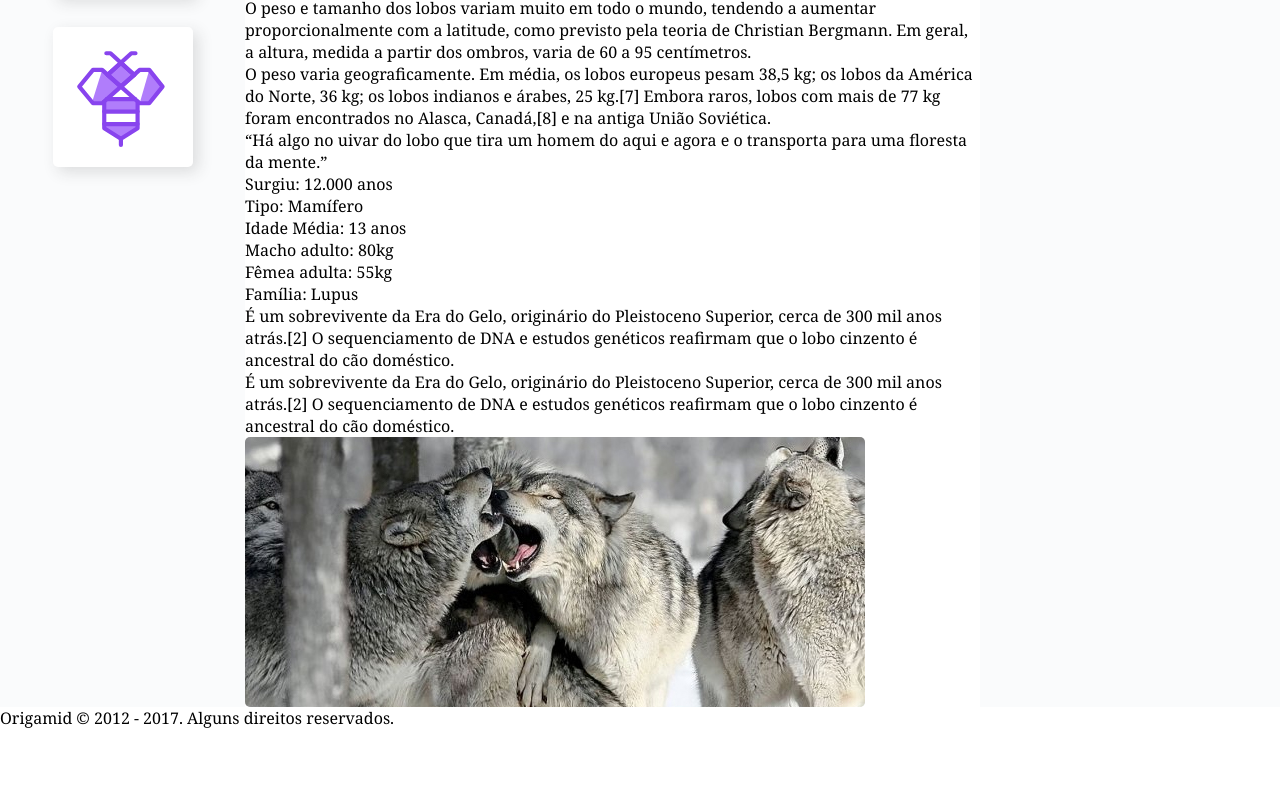
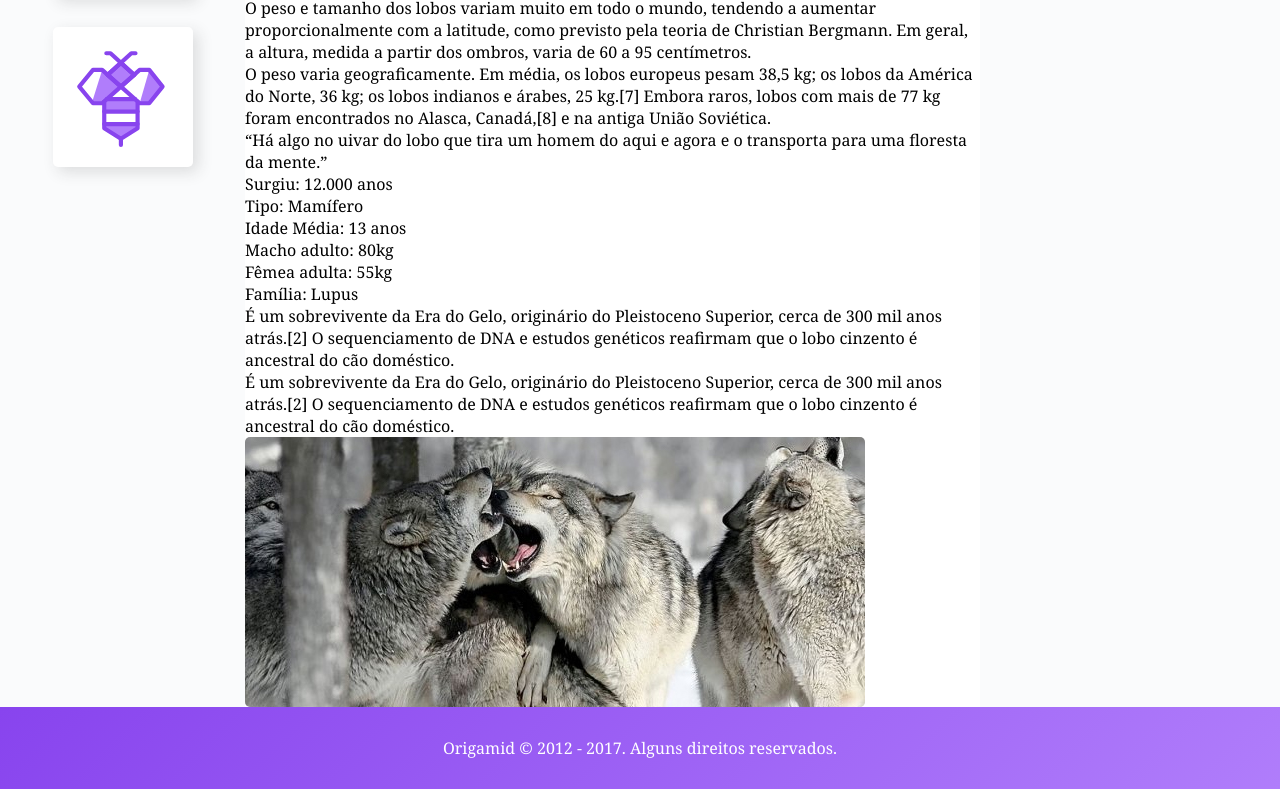
Before and after one commit to CarvalhoFCC/Wildbeast-Origamid, a plain HTML site: page index.html in a window 1280 px wide. Shown: the part 957-1746 px from the top of the page. Before the commit the page ends 1686 px from the top, so only its background shows below. Drawn offline with Linux system fonts and the light colour scheme.

Commit message:
feat(landpage): footer css created

```diff
--- a/style.css
+++ b/style.css
@@ -113,6 +113,14 @@ img {
 }
 
 /* FOOTER */
-footer {
-    grid-area: footer;
+
+.footer {
+	grid-area: footer;
+	background: linear-gradient(135deg, #8844ee, #b07dfb);
+	padding: 30px;
 }
+
+.footer p {
+	color: white;
+	text-align: center;
+}
```
